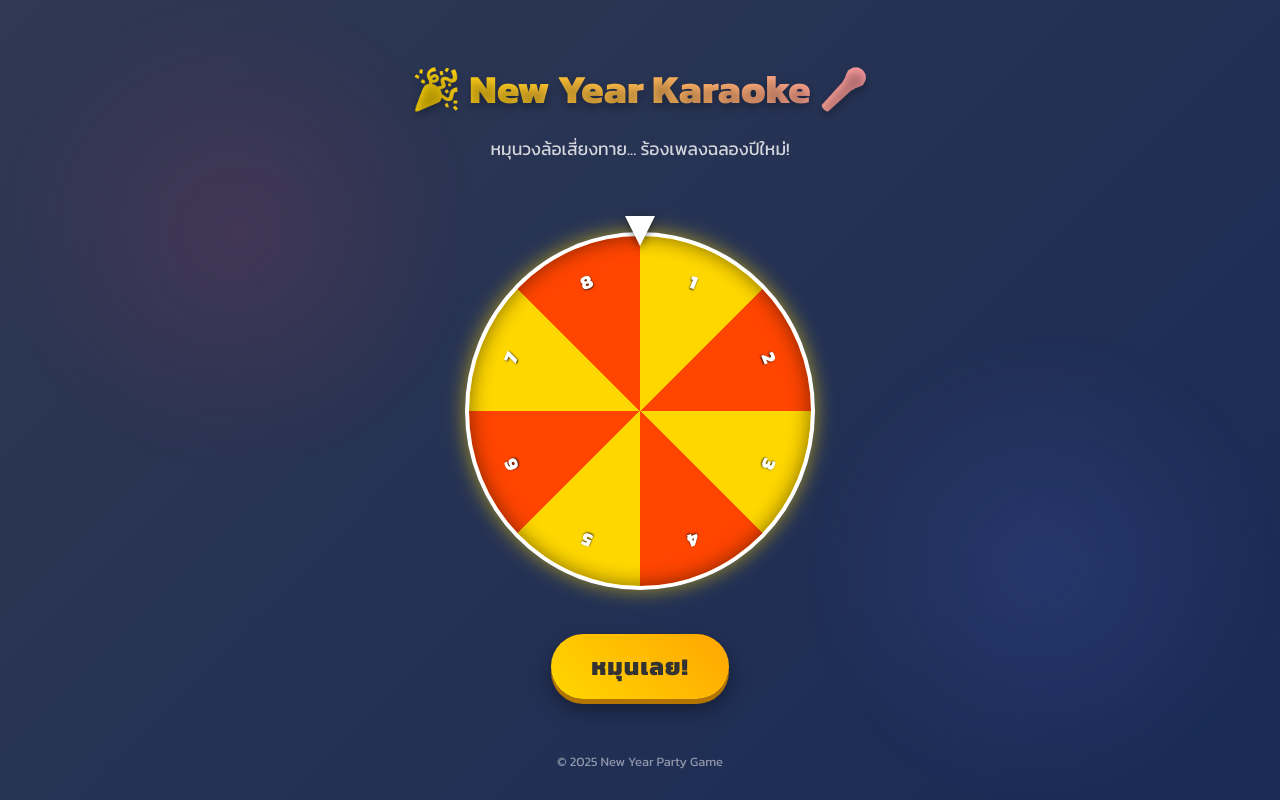
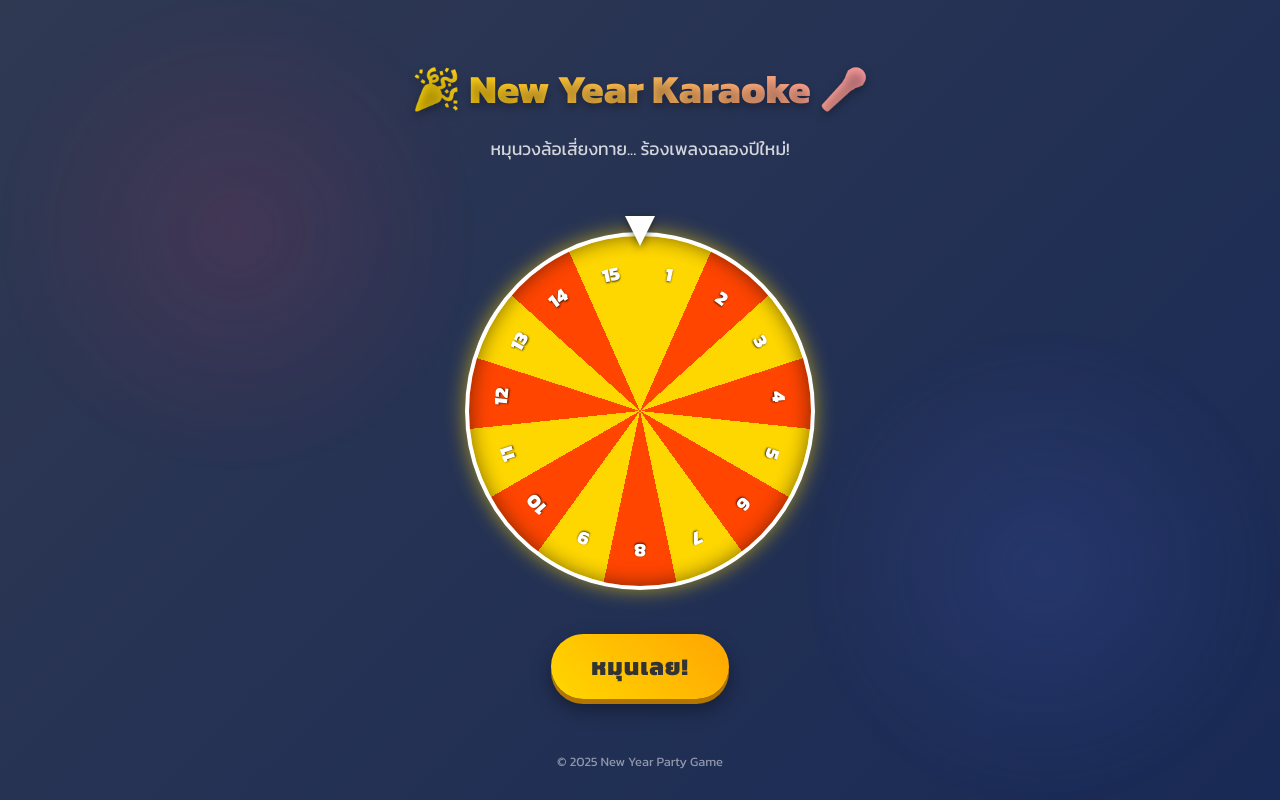
Before and after one commit to Malztt/patyyyyy, a React (Vite) app: page / in a window 1280 px wide. Built offline with nearby package versions, Linux system fonts and the light colour scheme.

Commit message:
Update: Add songs to 15 and remove selected songs from wheel

```diff
--- a/src/App.jsx
+++ b/src/App.jsx
@@ -8,6 +8,7 @@ import './App.css';
 function App() {
   const [isSpinning, setIsSpinning] = useState(false);
   const [result, setResult] = useState(null);
+  const [availableItems, setAvailableItems] = useState(lyrics);
 
   const handleSpinClick = () => {
     if (!isSpinning) {
@@ -19,6 +20,7 @@ function App() {
   const handleSpinComplete = (winningItem) => {
     setIsSpinning(false);
     setResult(winningItem);
+    setAvailableItems(prev => prev.filter(item => item.id !== winningItem.id));
 
     // Trigger confetti
     confetti({
@@ -40,7 +42,7 @@ function App() {
 
       <main className="game-area">
         <SpinWheel
-          items={lyrics}
+          items={availableItems}
           onSpinComplete={handleSpinComplete}
           isSpinning={isSpinning}
         />
@@ -49,9 +51,9 @@ function App() {
           <button
             className="spin-btn"
             onClick={handleSpinClick}
-            disabled={isSpinning}
+            disabled={isSpinning || availableItems.length === 0}
           >
-            {isSpinning ? 'กำลังหมุน...' : 'หมุนเลย!'}
+            {isSpinning ? 'กำลังหมุน...' : availableItems.length === 0 ? 'หมดแล้วจ้า' : 'หมุนเลย!'}
           </button>
         </div>
       </main>
--- a/src/components/SpinWheel.css
+++ b/src/components/SpinWheel.css
@@ -48,3 +48,17 @@
   font-size: 1.2rem;
   text-shadow: 0 1px 2px rgba(0,0,0,0.8);
 }
+
+.wheel-empty {
+  font-size: 2rem;
+  font-weight: bold;
+  color: white;
+  text-shadow: 0 2px 4px rgba(0,0,0,0.5);
+  animation: pulse 2s infinite;
+}
+
+@keyframes pulse {
+  0% { transform: scale(1); }
+  50% { transform: scale(1.1); }
+  100% { transform: scale(1); }
+}
--- a/src/components/SpinWheel.jsx
+++ b/src/components/SpinWheel.jsx
@@ -5,6 +5,10 @@ import "./SpinWheel.css"; // We'll create this for specific wheel styles
 const SpinWheel = ({ items, onSpinComplete, isSpinning }) => {
     const controls = useAnimation();
     const [rotation, setRotation] = useState(0);
+
+    if (items.length === 0) {
+        return <div className="wheel-container"><div className="wheel-empty">🎉 ครบแล้ว! 🎉</div></div>;
+    }
 
     useEffect(() => {
         if (isSpinning) {
--- a/src/data/lyrics.js
+++ b/src/data/lyrics.js
@@ -46,5 +46,47 @@ export const lyrics = [
     song: "คุกกี้เสี่ยงทาย",
     artist: "BNK48",
     snippet: "แอบมองเธออยู่นะจ๊ะ แต่เธอไม่รู้บ้างเลย..."
+  },
+  {
+    id: 9,
+    song: "โดดดิด่ง",
+    artist: "BNK48",
+    snippet: "โดดดิด่ง แล้วกะดิ๊งดิ๊งด่อง..."
+  },
+  {
+    id: 10,
+    song: "ฝนตกไหม",
+    artist: "Three Man Down",
+    snippet: "ฝนตกอีกแล้ว คืนนี้คงหนาวกว่าคืนไหนๆ..."
+  },
+  {
+    id: 11,
+    song: "คิดถึง",
+    artist: "Palmy",
+    snippet: "คิดถึงเธอทุกทีที่อยู่คนเดียว..."
+  },
+  {
+    id: 12,
+    song: "แก้มน้องนางนั้นแดงกว่าใคร",
+    artist: "เขียนไขและวานิช",
+    snippet: "แก้มน้องนางนั้นแดงกว่าใคร ใจพี่จมแทบพสุธา..."
+  },
+  {
+    id: 13,
+    song: "วาฬเกยตื้น",
+    artist: "GUNGUN",
+    snippet: "รักก็คือรัก หลงก็คือหลง ถ้าถามชาวประมงก็คงไม่เข้าใจ..."
+  },
+  {
+    id: 14,
+    song: "นะหน้าทอง",
+    artist: "โจอี้ ภูวศิษฐ์",
+    snippet: "ฉันจึงเป่าคาถาเพื่อให้เธอหลงใหล..."
+  },
+  {
+    id: 15,
+    song: "โต๊ะริม",
+    artist: "Nont Tanont",
+    snippet: "เชิญเธอนั่งที่โต๊ะริม... ยิ้มหวานๆ ให้ฉันหมอกจางๆ..."
   }
 ];
```
